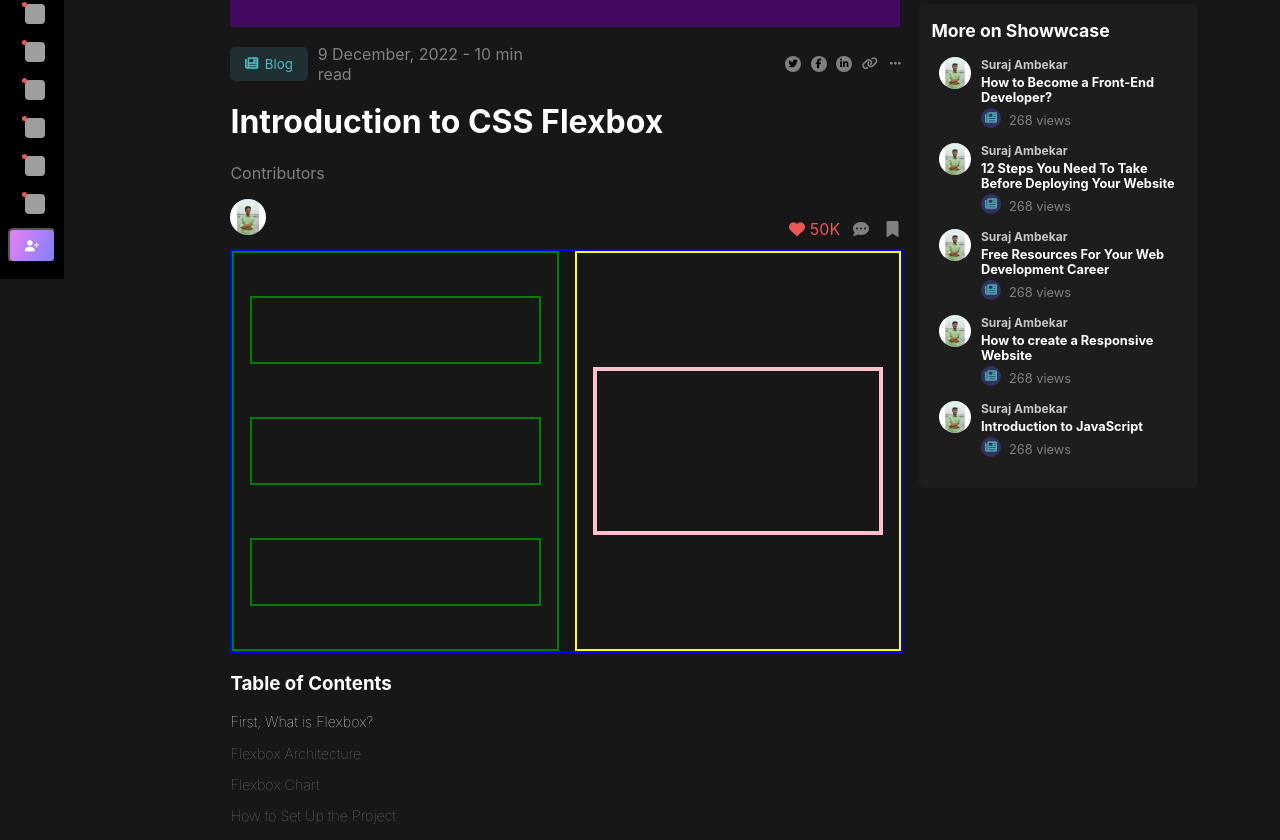
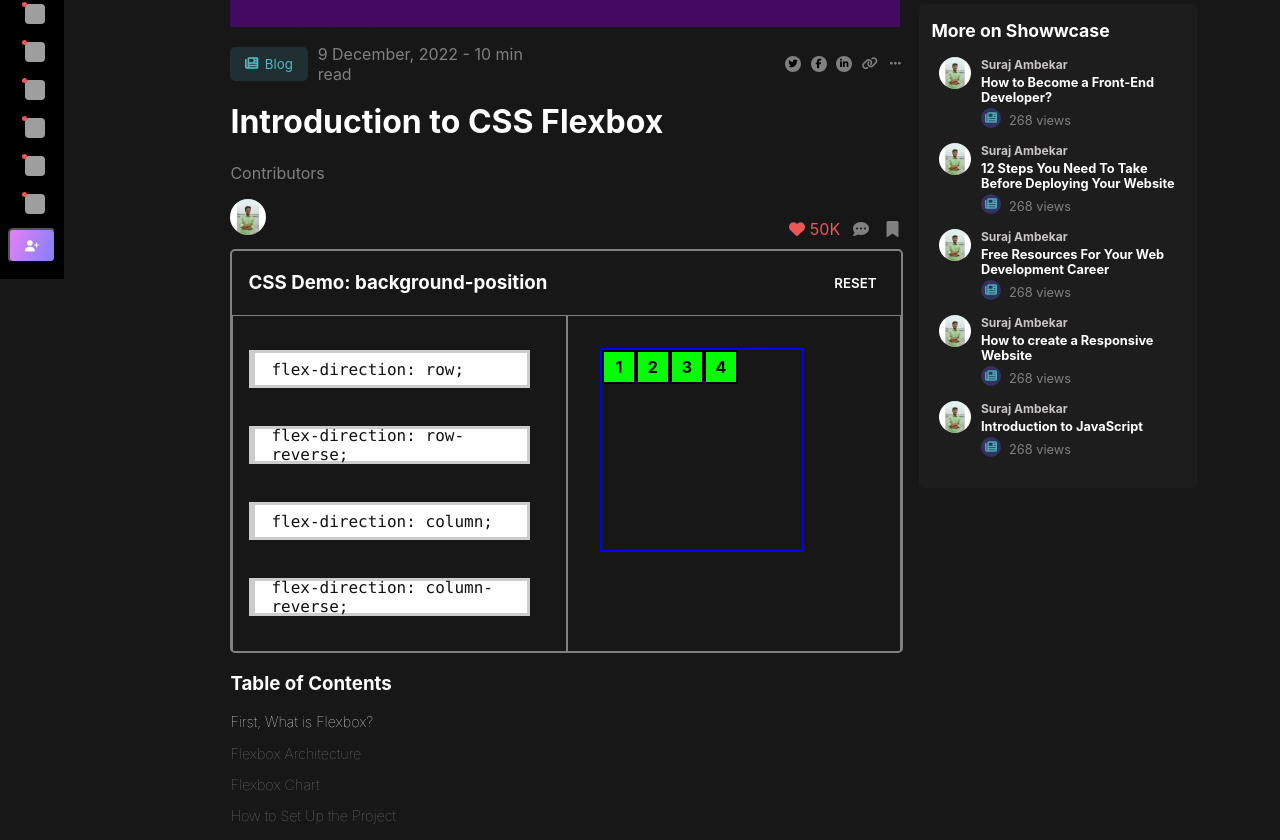
Before and after one commit to Suraj-Ambekar/React-Projects, a React (Create React App) app in the folder showwcaseclone/: page / in a window 1280 px wide. Shown: the part 486-1326 px from the top of the page. Built offline with nearby package versions, Linux system fonts and the light colour scheme; grey boxes are pictures that could not be loaded.

Commit message:
created a basic structure of interactive box

```diff
--- a/showwcaseclone/src/Main.css
+++ b/showwcaseclone/src/Main.css
@@ -1,18 +1,139 @@
 .interactive-mode{
-    border: 2px solid blue;
+    border: 2px solid gray;
+    border-radius: 5px;
     height: 400px;
     display: grid;
-    grid-template-columns: repeat(2, 1fr);
-    gap: 1rem;
+    grid-template-columns: 1fr 1fr;
+    grid-template-areas:
+    "h h"
+    "c o"
+    "c o";
+    /* grid-template-columns: repeat(2, 1fr);
+    gap: 1rem; */
+    /* background-color: #eee; */
 }
 
+.interactive-heading{
+    /* border: 2px solid red; */
+    text-align: center;
+    grid-area: h;
+    display: flex;
+    justify-content: space-between;
+    align-items: center;
+    padding: 0 1rem;
+    color: white;
+}
+.interactive-heading .heading{
+    margin: 0;
+}
+.interactive-heading .reset-btn{
+    width: 60px;
+    height: 30px;
+    background-color: transparent;
+    border: 0;
+    border-radius: 10px;
+    color: white;
+    font-weight: 600;
+    cursor: pointer;
+}
+.interactive-heading .reset-btn:hover{
+    background-color: rgba(0, 0, 0, 0.718);
+    /* padding: 0.5rem 0.9rem; */
+}
+
+
 .interactive-code{
+    border: 1px solid gray;
+    border-bottom: 0px;
+    grid-area: c;
+    padding: 1rem 1rem;
+    display: flex;
+    flex-direction: column;
+    justify-content: space-around;
+}
+
+.interactive-code .codes {
+    height: 2rem;
+    width: 85%;
+    background-color: #fff;
+    padding-left: 1rem;
+    font-size: 1rem;
+    border: 0.2rem solid #ccc;
+    border-left-width: 0.4rem;
+    color: #111;
+    outline: none;
+    display: flex;
+    justify-content: flex-start;
+    align-items: center;
+    transition: border 0.2s;
+    position: relative;
+}
+
+.interactive-code .codes:hover {
+    border: 0.2rem solid #aaa;
+    border-left-width: 0.4rem;
+}
+
+.interactive-code .codes:focus {
+    border: 0.2rem solid #3e8ae0;
+    border-left-width: 0.4rem;
+}
+
+.interactive-code .codes::before {
+    content: "";
+    position: absolute;
+    right: -2rem;
+    border-left: 0.8rem solid #3e8ae0;
+    border-right: 0.8rem solid transparent;
+    border-bottom: 0.8rem solid transparent;
+    border-top: 0.8rem solid transparent;
+    transform: scaleX(0);
+    transform-origin: left;
+    transition: transform 0.2s;
+}
+
+.interactive-code .codes:focus::before {
+    transform: scaleX(1);
+}
+
+
+.interactive-op{
+    border: 1px solid gray;
+    border-bottom: 0px;
+    grid-area: o;
+    padding: 2rem 2rem;
+}
+
+.interactive-op .codes-op{
+    width: 200px;
+    height: 200px;
+    border: 2px solid blue;
+    display: flex;
+}
+
+.interactive-op .codes-op .flex{
+    height: 30px;
+    width: 30px;
+    border: 2px solid black;
+    background-color: rgb(4, 255, 4);
+    color: black;
+    font-weight: 700;
+    display: grid;
+    place-content: center;
+}
+
+.interactive-op .codes-op .flex:hover{
+    color: white;
+    border: 2px solid black;
+}
+
+
+/* .interactive-code{
     border: 2px solid green;
     padding: 1rem;
     display: flex;
     flex-direction: column;
     justify-content: space-around;
-    /* align-items: space-between; */
 }
 
 .interactive-code .codes{
@@ -30,7 +151,7 @@
 .interactive-op .opbox{
     border: 4px solid pink;
     padding: 5rem 2rem;
-}
+} */
 
 
 
--- a/showwcaseclone/src/Main.js
+++ b/showwcaseclone/src/Main.js
@@ -1,11 +1,37 @@
 import "./Main.css";
-// import {useRef} from 'react';
+import {useRef} from 'react';
+
 
 
 
 function Main(){
 
-    // const con = useRef(null);
+
+    const codesRef = useRef([]);
+    const flexRef = useRef([]);
+    function handleClick() {
+        codesRef.current.forEach(input => input.style.color = "pink");
+    }
+
+    // inputs.forEach((input) => {
+    //     input.addEventListener("focus", () => {
+    //       star.style.cssText = input.textContent;
+    //     });
+
+    //     input.addEventListener("input", () => {
+    //       star.style.cssText = input.textContent;
+    //     });
+    //   });
+
+    // function handleClick() {
+    //     codes.current.forEach(element => {
+    //     //   element.current.style.color = "green";
+    //     element.focus();
+    //     });
+    // }
+
+
+    // codes.current.style.color = "pink";
     // con.current.style.backgroundColor = "blue";
     // con.current.style.color = "white";
 
@@ -63,15 +89,35 @@ function Main(){
                                 </div>
                             </div>
 
+
+
+
+
                             <div className="interactive-mode">
+                                <div className="interactive-heading">
+                                    <h3 className="heading">CSS Demo: background-position</h3>
+                                    <button type="button" className="reset-btn">RESET</button>
+                                </div>
                                 <div className="interactive-code">
-                                    <div className="codes"></div>
-                                    <div className="codes"></div>
-                                    <div className="codes"></div>
+                                    <code className="codes" ref={el => codesRef.current.push(el)} contenteditable="true">
+                                        flex-direction: row;
+                                    </code>
+                                    <code className="codes" ref={el => codesRef.current.push(el)} contenteditable="true">
+                                        flex-direction: row-reverse;
+                                    </code>
+                                    <code className="codes" ref={el => codesRef.current.push(el)} contenteditable="true">
+                                        flex-direction: column;
+                                    </code>
+                                    <code className="codes" ref={el => codesRef.current.push(el)} contenteditable="true">
+                                        flex-direction: column-reverse;
+                                    </code>
                                 </div>
                                 <div className="interactive-op">
-                                    <div className="opbox">
-
+                                    <div className="codes-op" ref={flexRef}>
+                                        <div className="flex" onClick={handleClick}>1</div>
+                                        <div className="flex">2</div>
+                                        <div className="flex">3</div>
+                                        <div className="flex">4</div>
                                     </div>
                                 </div>
                             </div>
```
